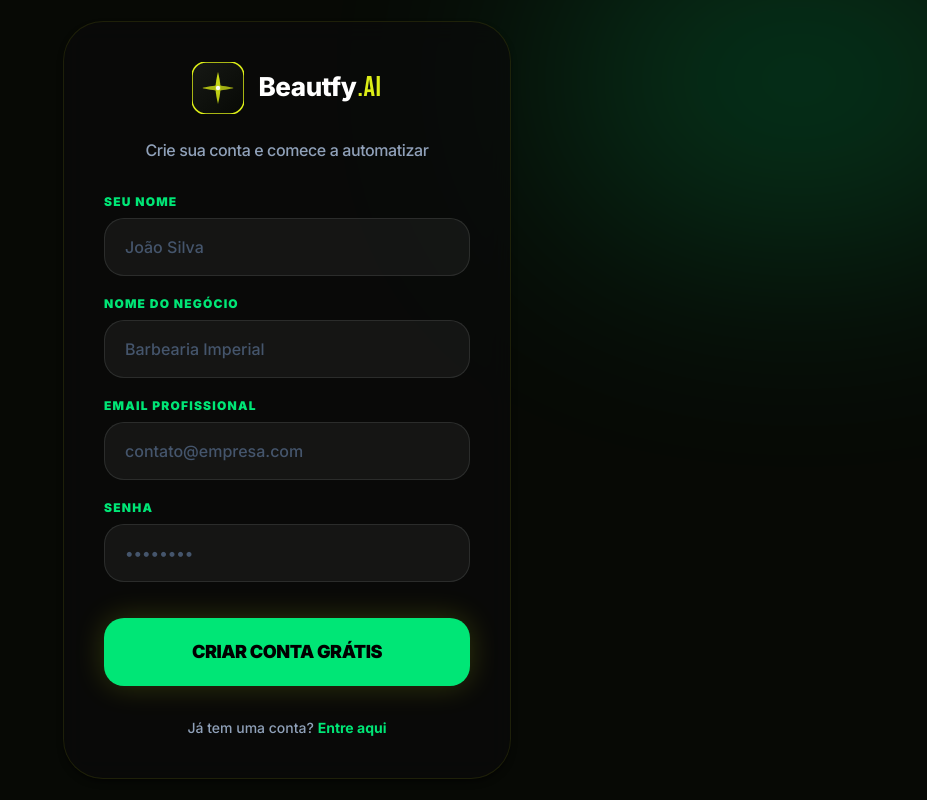
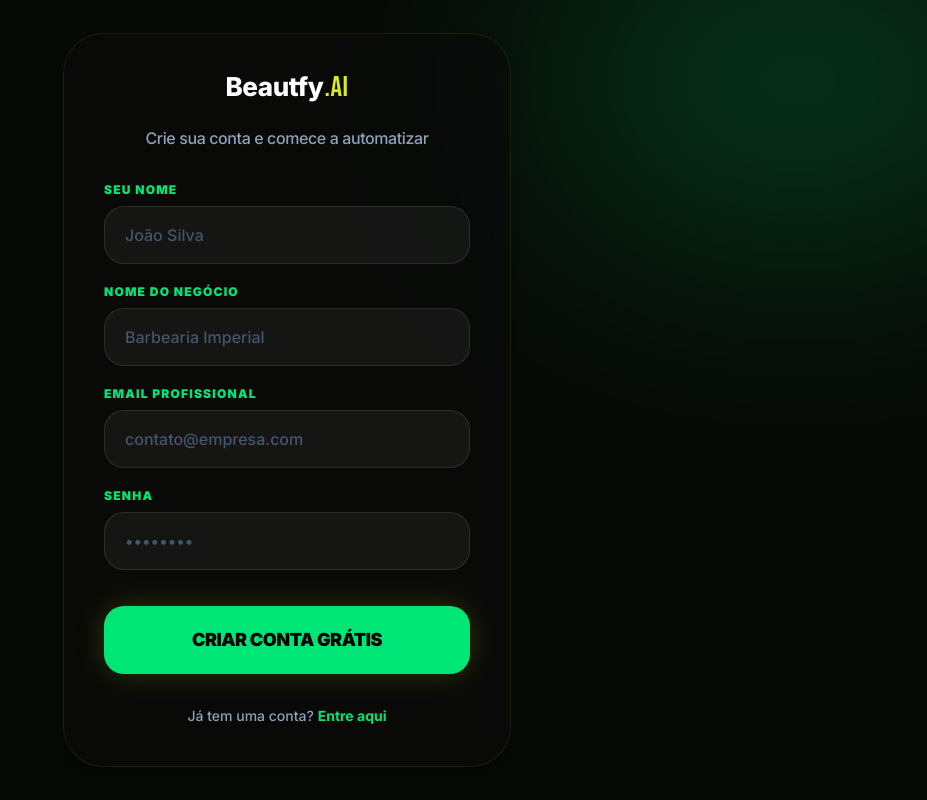
Before and after one commit to kokimotoprojetos/agendamentofacil, a Next.js app: page /register in a window 1280 px wide. Shown: the whole page, without its empty margins (353-1280 px from the left). Built offline with nearby package versions, Linux system fonts and the light colour scheme.

Commit message:
feat: remove logo icon from all parts

```diff
--- a/src/app/icon.tsx
+++ b/src/app/icon.tsx
@@ -22,34 +22,8 @@ export default function Icon() {
                     justifyContent: 'center',
                 }}
             >
-                {/* 4-pointed diamond spark — vertical axis */}
-                <svg width="20" height="20" viewBox="0 0 52 52" fill="none">
-                    {/* Vertical blade */}
-                    <path
-                        d="M26 8 C26 8, 29 19, 29 26 C29 33, 26 44, 26 44 C26 44, 23 33, 23 26 C23 19, 26 8, 26 8Z"
-                        fill="url(#v)"
-                    />
-                    {/* Horizontal blade */}
-                    <path
-                        d="M8 26 C8 26, 19 23, 26 23 C33 23, 44 26, 44 26 C44 26, 33 29, 26 29 C19 29, 8 26, 8 26Z"
-                        fill="url(#h)"
-                        opacity="0.85"
-                    />
-                    {/* Center dot */}
-                    <circle cx="26" cy="26" r="2.5" fill="white" opacity="0.95" />
-                    <defs>
-                        <linearGradient id="v" x1="26" y1="8" x2="26" y2="44" gradientUnits="userSpaceOnUse">
-                            <stop stopColor="#c4b5fd" />
-                            <stop offset="0.5" stopColor="#a78bfa" />
-                            <stop offset="1" stopColor="#7c3aed" />
-                        </linearGradient>
-                        <linearGradient id="h" x1="8" y1="26" x2="44" y2="26" gradientUnits="userSpaceOnUse">
-                            <stop stopColor="#c4b5fd" />
-                            <stop offset="0.5" stopColor="#a78bfa" />
-                            <stop offset="1" stopColor="#7c3aed" />
-                        </linearGradient>
-                    </defs>
-                </svg>
+                {/* Letter B mark */}
+                <div style={{ fontSize: 20, fontWeight: 900, color: '#ffffff', fontFamily: 'Inter' }}>B</div>
             </div>
         ),
         { ...size },
--- a/src/components/landing/Features.tsx
+++ b/src/components/landing/Features.tsx
@@ -19,11 +19,6 @@ const FeatureSection = ({ title, highlight, description, mockup, reverse, icon }
                 <div className={`flex flex-col lg:flex-row items-center gap-16 ${reverse ? 'lg:flex-row-reverse' : ''}`}>
                     {/* Text Content */}
                     <div className="flex-1 max-w-xl">
-                        {icon && (
-                            <div className="w-12 h-12 rounded-xl bg-[var(--primary)]/10 border border-[var(--primary)]/20 flex items-center justify-center mb-8 text-[var(--primary)]">
-                                {icon}
-                            </div>
-                        )}
                         <h2 className="text-4xl md:text-5xl font-bold text-white mb-8 leading-tight">
                             {title} <span className="text-[var(--primary)]">{highlight}</span>
                         </h2>
--- a/src/components/ui/BrandLogo.tsx
+++ b/src/components/ui/BrandLogo.tsx
@@ -25,44 +25,6 @@ export function BrandLogo({ size = 'md', showTagline = false }: BrandLogoProps)
 
     return (
         <div style={{ display: 'flex', alignItems: 'center', gap: s.gap, flexShrink: 0 }}>
-            {/* ── Icon Badge ── */}
-            <svg
-                width={s.badge}
-                height={s.badge}
-                viewBox="0 0 52 52"
-                fill="none"
-                xmlns="http://www.w3.org/2000/svg"
-                style={{ flexShrink: 0, display: 'block' }}
-                aria-hidden="true"
-            >
-                <defs>
-                    <linearGradient id={`${id}-bg`} x1="0" y1="0" x2="52" y2="52" gradientUnits="userSpaceOnUse">
-                        <stop offset="0%" stopColor="#171915" />
-                        <stop offset="100%" stopColor="#070905" />
-                    </linearGradient>
-                    <linearGradient id={`${id}-mark`} x1="10" y1="10" x2="42" y2="42" gradientUnits="userSpaceOnUse">
-                        <stop offset="0%" stopColor="#DBED17" />
-                        <stop offset="100%" stopColor="#A8B612" />
-                    </linearGradient>
-                </defs>
-
-                <rect width="52" height="52" rx="14" fill={`url(#${id}-bg)`} stroke="#DBED17" strokeWidth="1.5" />
-
-                <g filter={`url(#${id}-glow)`}>
-                    <path
-                        d="M26 10 C26 10, 28.5 20, 28.5 26 C28.5 32, 26 42, 26 42 C26 42, 23.5 32, 23.5 26 C23.5 20, 26 10, 26 10Z"
-                        fill={`url(#${id}-mark)`}
-                    />
-                    <path
-                        d="M10 26 C10 26, 20 23.5, 26 23.5 C32 23.5, 42 26, 42 26 C42 26, 32 28.5, 26 28.5 C20 28.5, 10 26, 10 26Z"
-                        fill={`url(#${id}-mark)`}
-                        opacity="0.85"
-                    />
-                </g>
-
-                <circle cx="26" cy="26" r="2.2" fill="white" opacity="0.95" />
-            </svg>
-
             {/* ── Wordmark ── */}
             <div style={{ display: 'flex', flexDirection: 'column', lineHeight: 1, flexShrink: 0 }}>
                 <div style={{ display: 'flex', alignItems: 'baseline', gap: '1px' }}>
```
